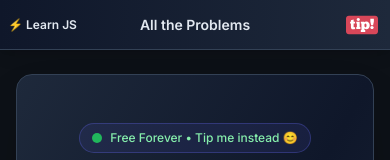
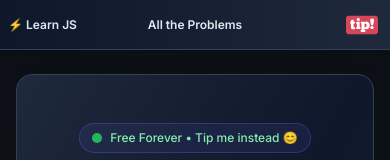
Before and after one commit to nazimboudeffa/learntocode-nextjs, a Next.js app: page / in a window 390 px wide. Shown: the top 160 px of the page. Built offline with nearby package versions, Linux system fonts and the light colour scheme.

Commit message:
little fix

```diff
--- a/src/components/Navbar.tsx
+++ b/src/components/Navbar.tsx
@@ -17,7 +17,7 @@
                 <div className='flex items-center justify-center flex-1'>
                     <Link
                         href='/problems'
-                        className='text-sm sm:text-base font-semibold text-slate-200 hover:text-purple-400 cursor-pointer transition-colors'
+                        className='text-xs sm:text-sm md:text-base font-semibold text-slate-200 hover:text-purple-400 cursor-pointer transition-colors whitespace-nowrap'
                     >
                         All the Problems
                     </Link>
```
